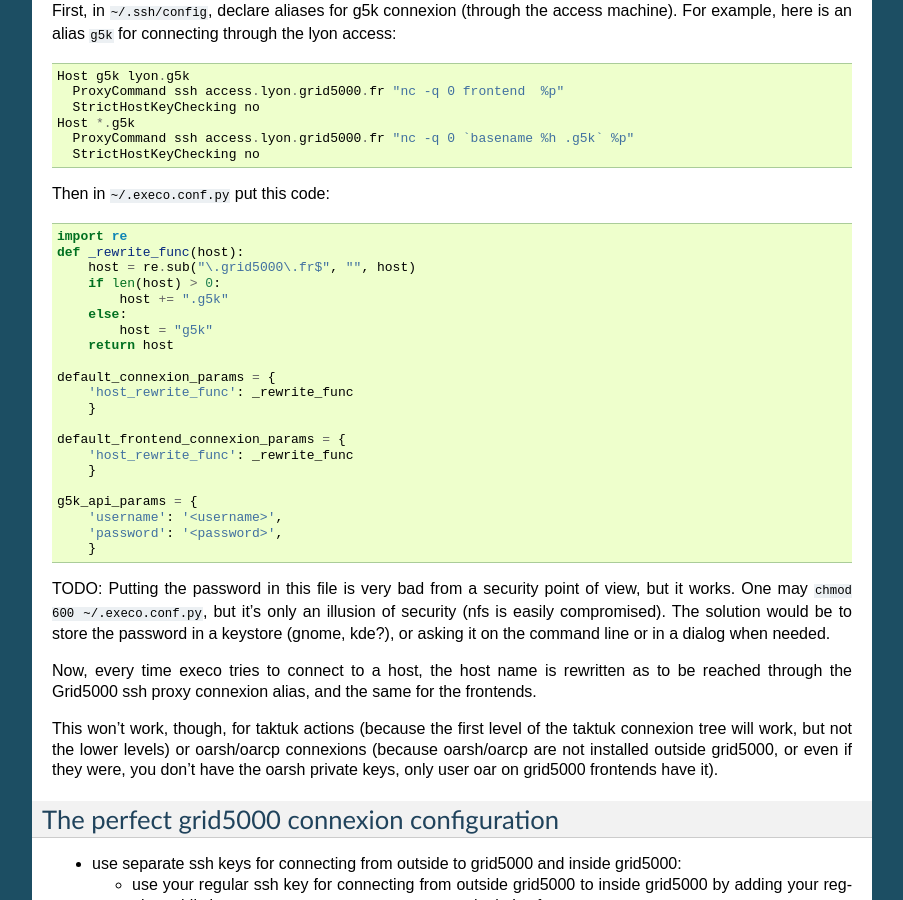
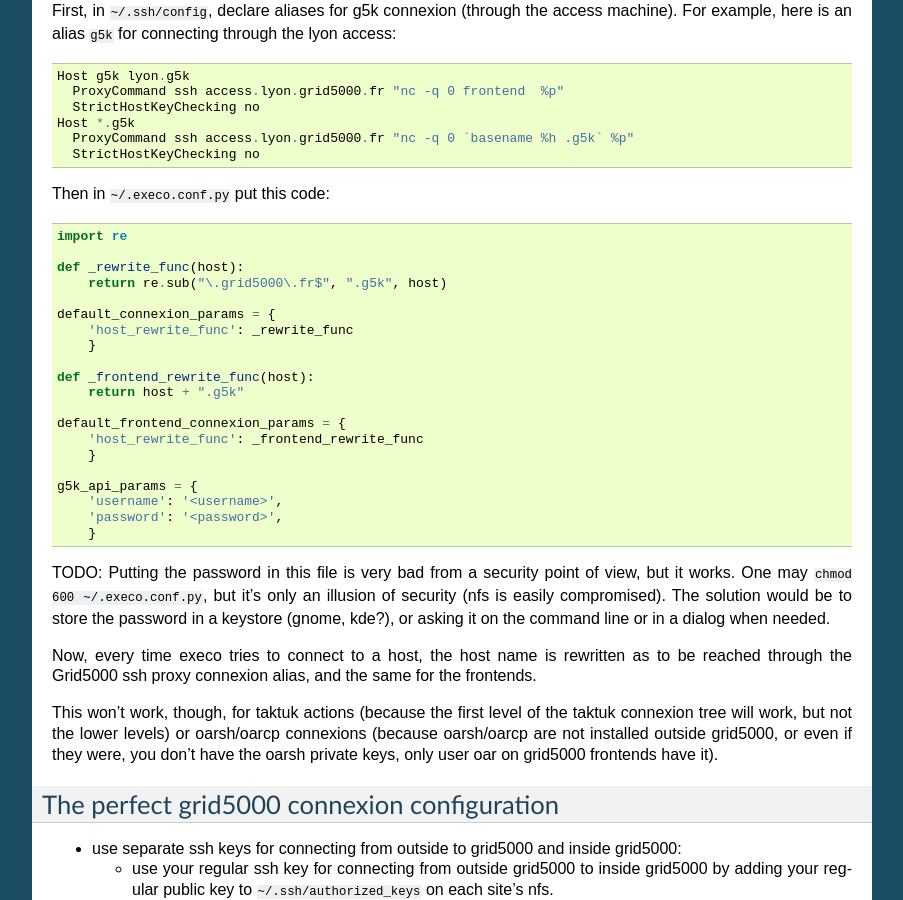
Before and after one commit to rcherrueau/execo, a Sphinx documentation site: the page built from doc/execo_g5k.rst, in a window 1280 px wide and 900 px high, scrolled down 6467 px. Shown: the whole window, without its empty margins (198-1101 px from the left). Built offline with Sphinx 7.4.7, drawn with Linux system fonts in a browser that asks for light colours.

Commit message:
fix host rewrite functions for running from outside grid5000

```diff
--- a/doc/execo_g5k.rst
+++ b/doc/execo_g5k.rst
@@ -207,20 +207,19 @@ for connecting through the lyon access::
 Then in ``~/.execo.conf.py`` put this code::
 
  import re
+
  def _rewrite_func(host):
-     host = re.sub("\.grid5000\.fr$", "", host)
-     if len(host) > 0:
-         host += ".g5k"
-     else:
-         host = "g5k"
-     return host
+     return re.sub("\.grid5000\.fr$", ".g5k", host)
 
  default_connexion_params = {
      'host_rewrite_func': _rewrite_func
      }
 
+ def _frontend_rewrite_func(host):
+     return host + ".g5k"
+
  default_frontend_connexion_params = {
-     'host_rewrite_func': _rewrite_func
+     'host_rewrite_func': _frontend_rewrite_func
      }
 
  g5k_api_params = {
```
